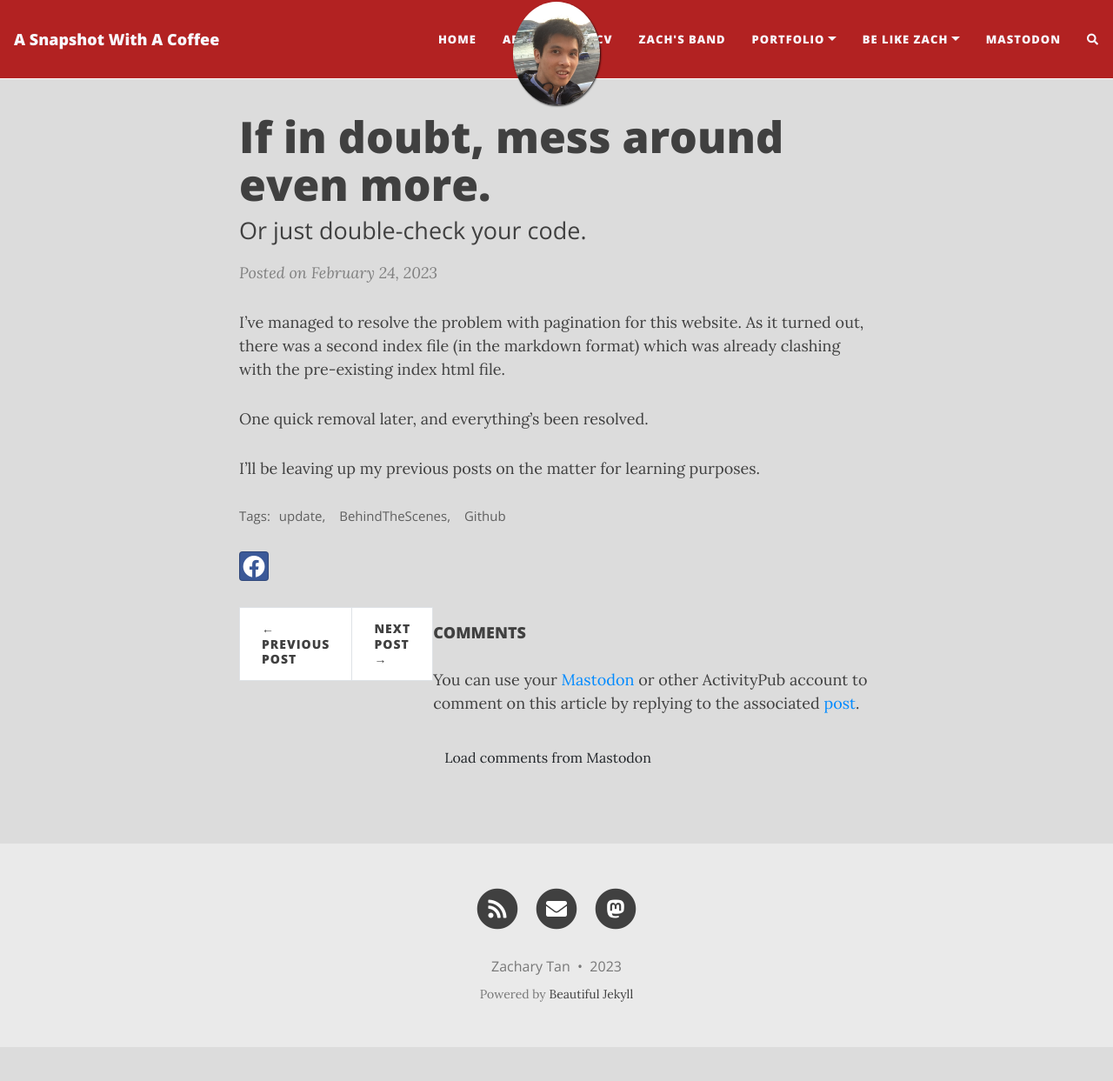
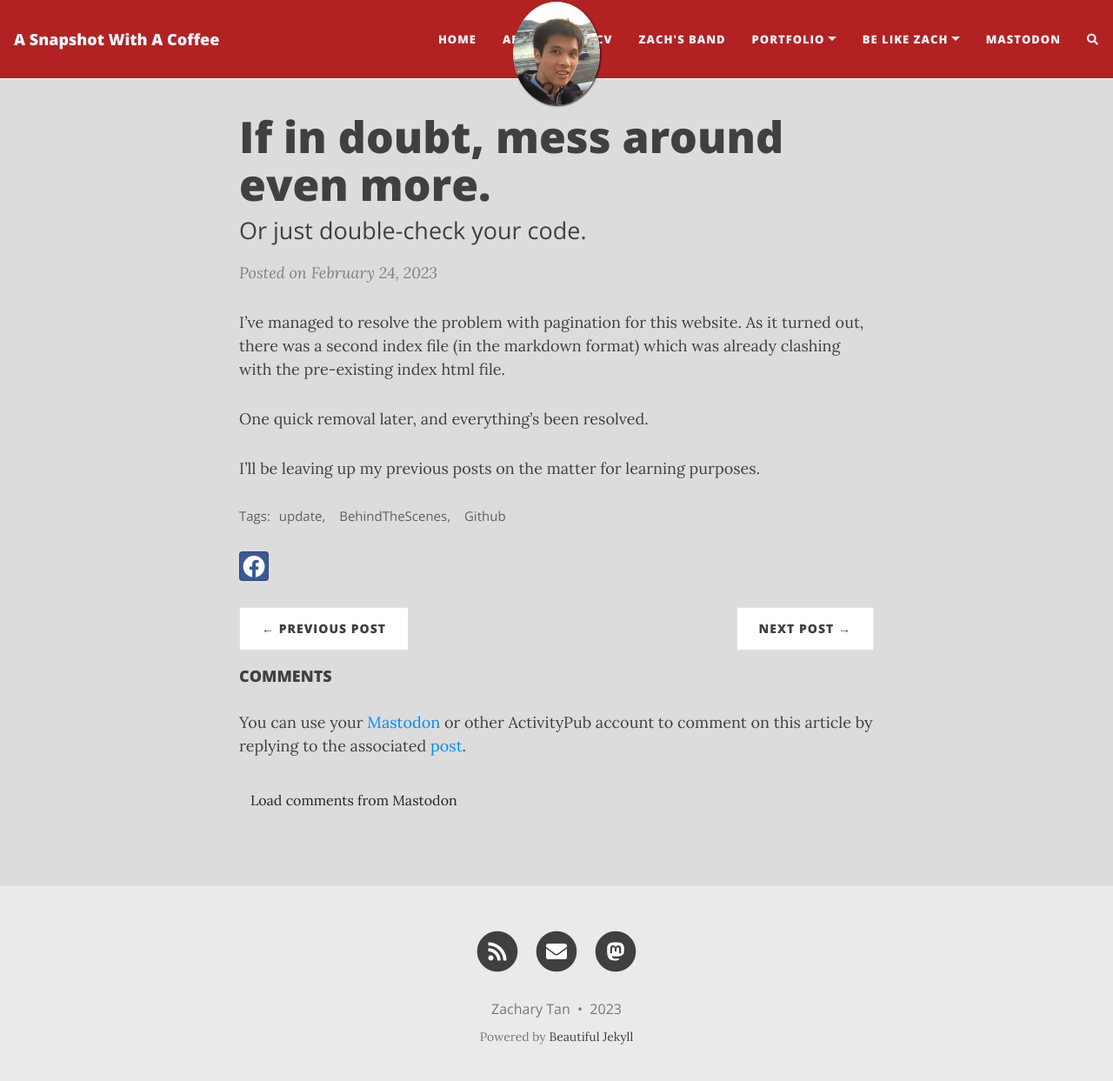
Before and after one commit to OZ7UP/TiredSetonix, a Jekyll site: the page built from _posts/2023-02-24-ThatWorked.md, in a window 1280 px wide and 1253 px high. Shown: the top 1243 px of the window at 87% size. Built offline with Jekyll 4.4.1, drawn with Linux system fonts in a browser that asks for light colours; nearby versions of some CDN libraries; a script that is not in the unit is left out; comment, search, counter and statistics services are not loaded.

Commit message:
Update post.html

```diff
--- a/_layouts/post.html
+++ b/_layouts/post.html
@@ -75,10 +75,10 @@ layout: base
           <a class="page-link" href="{{ page.next.url | relative_url }}" data-toggle="tooltip" data-placement="top" title="{{page.next.title | strip_html | xml_escape}}">Next Post &rarr;</a>
         </li>
         {% endif %}
-      {% if page.comments %}
-        {% include fediverse_comments.html %}
-      {% endif %}
       </ul>
+            {%- if page.comments -%}
+        {%- include fediverse_comments.html -%}
+      {%- endif -%}
     </div>
   </div>
 </div>
```
